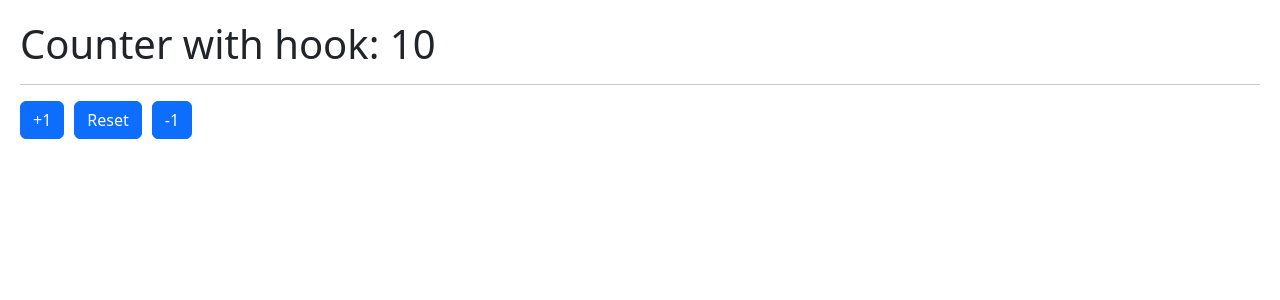
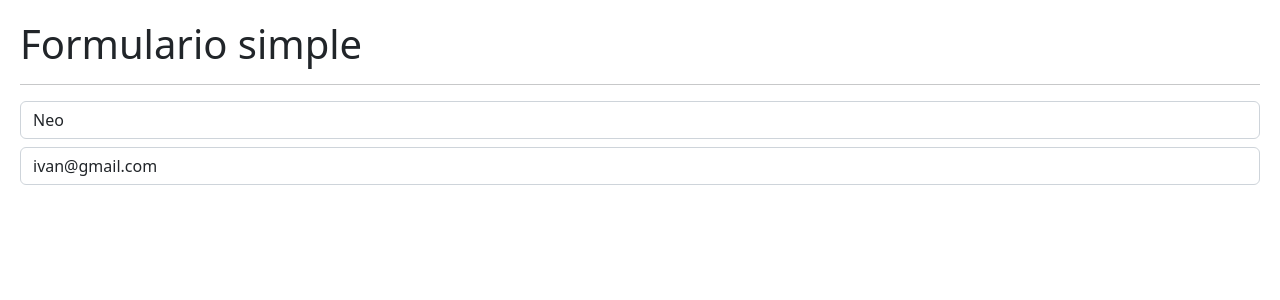
Before and after one commit to 1vanInclan/HooksApp, a React (Vite) app: page / in a window 1280 px wide. Shown: the top 300 px of the page. Built offline with nearby package versions, Linux system fonts and the light colour scheme.

Commit message:
1ra parte de useEffect

```diff
--- /dev/null
+++ b/src/02.useEffect/SimpleForm.jsx
@@ -0,0 +1,64 @@
+import { useEffect, useState } from "react"
+
+
+export const SimpleForm = () => {
+
+
+    const [formState, setFormState] = useState({
+        username: 'Neo',
+        email: 'ivan@gmail.com'
+    });
+
+    const { username, email } = formState;
+
+    const OnInputChange = ({ target }) => {
+
+        // console.log(target.value);
+        // console.log(target.name);
+
+        const { name, value } = target;
+
+        // console.log({...formState});
+        // console.log({[name]: value});
+
+        setFormState({
+            // username: 'Neo',
+            // email: 'ivan@gmail.com',
+            // username: value
+
+            ...formState,
+            [ name ]: value
+        });
+    }
+
+
+    useEffect( () => {
+        console.log('useeffect called')
+    } );
+
+
+  return (
+    <>
+        <h1>Formulario simple</h1>
+        <hr/>
+
+        <input
+            type="text"
+            className="form-control"
+            placeholder="Username"
+            name="username"
+            value={ username }
+            onChange={ OnInputChange }
+        />
+
+        <input
+            type="email"
+            className="form-control mt-2"
+            placeholder="ivan@gmail.com"
+            name="email"
+            value={ email }
+            onChange={ OnInputChange }
+        />
+    </>
+  )
+}
--- a/src/main.jsx
+++ b/src/main.jsx
@@ -2,7 +2,8 @@
 import ReactDOM from 'react-dom/client'
 
 // import { CounterApp } from './01-useState/CounterApp'
-import { CounterWithCustomHook } from './01-useState/CounterWithCustomHook'
+// import { CounterWithCustomHook } from './01-useState/CounterWithCustomHook'
+import { SimpleForm } from './02.useEffect/SimpleForm'
 
 // import { HooksApp } from './HooksApp'
 
@@ -10,6 +11,6 @@
 
 ReactDOM.createRoot(document.getElementById('root')).render(
   <React.StrictMode>
-    <CounterWithCustomHook />
+    <SimpleForm />
   </React.StrictMode>
 )
```
